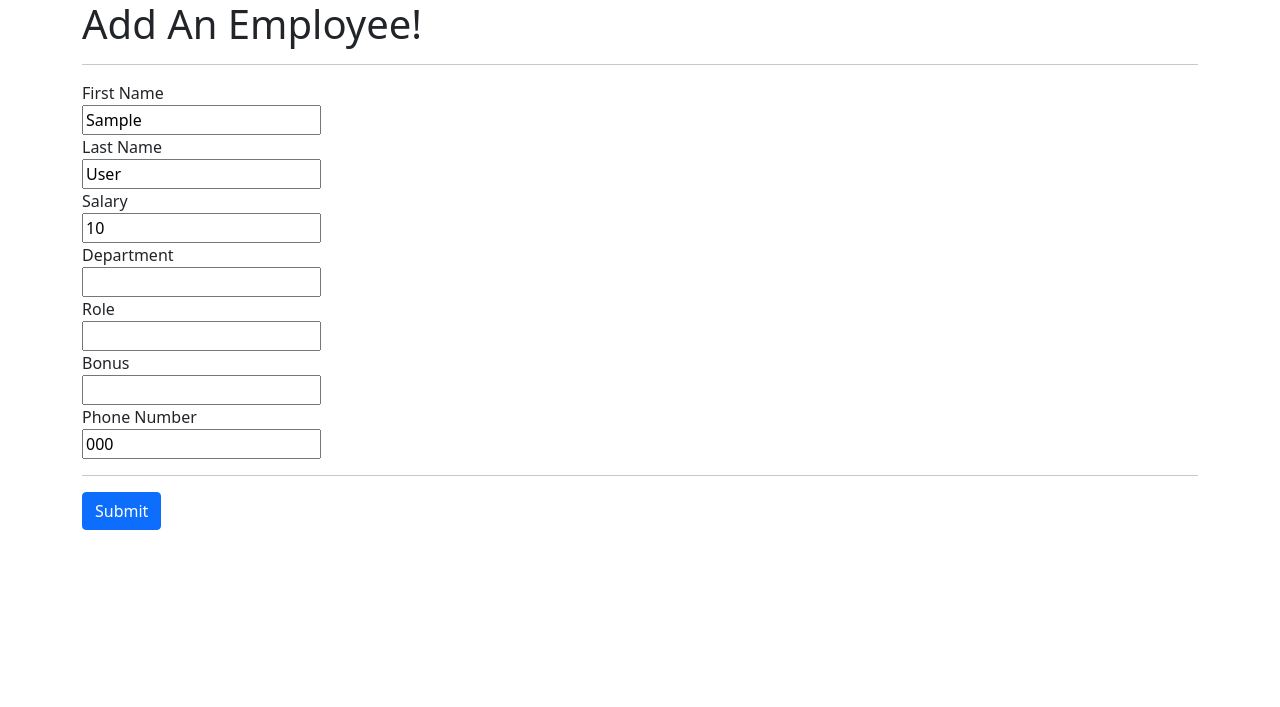
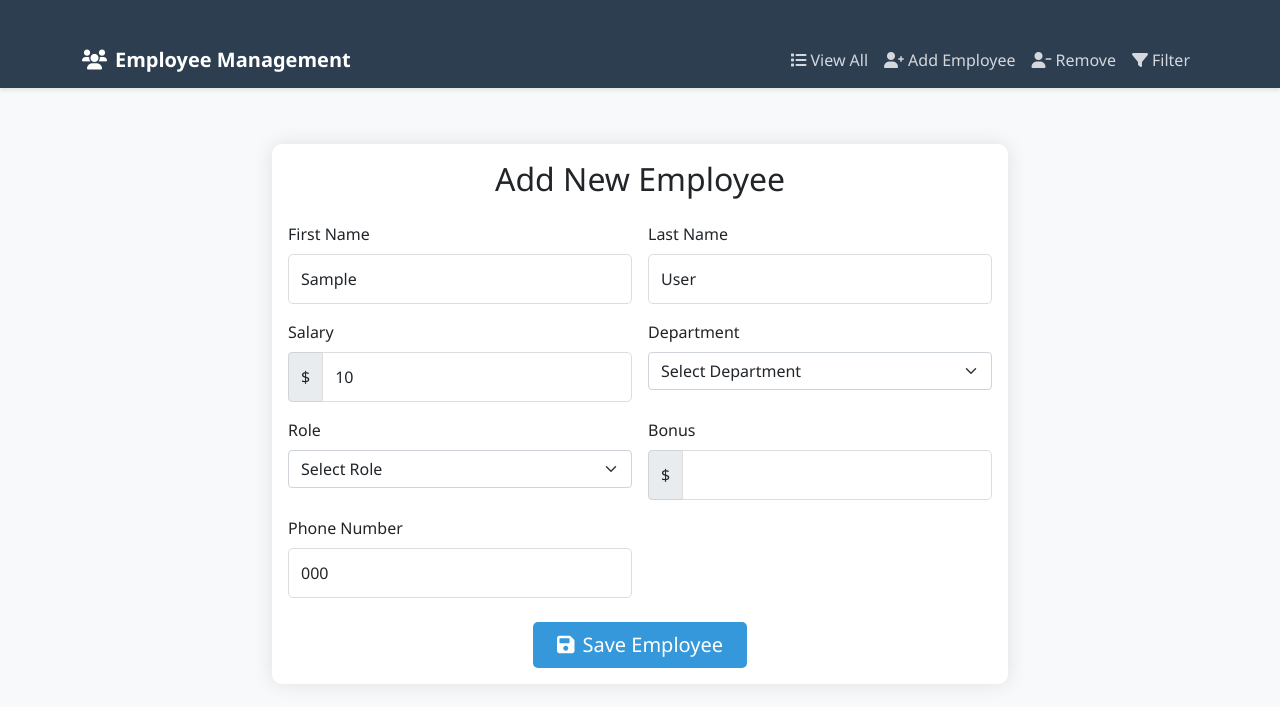
Before and after one commit to tejeshwini18/office_emp_proj, a Django app: template office_emp_proj/emp_app/templates/add_emp.html in a window 1280 px wide. Shown: the top 707 px of the page. Run offline with Django 3.2, Linux system fonts and the light colour scheme; data comes from the database, SQL or seed files in the repository; both versions use the stored data as it was after the commit; the template is opened without the code that fills it: values that come from a table or form of the project are taken from there, most other values are stand-ins (such as "Sample title", 1, 10 or a date in 2020).

Commit message:
Improved UI

```diff
--- a/office_emp_proj/emp_app/templates/add_emp.html
+++ b/office_emp_proj/emp_app/templates/add_emp.html
@@ -1,46 +1,95 @@
-<!DOCTYPE html>
-<html lang="en">
-<head>
-    <meta charset="UTF-8">
-    <title>Add Employee</title>
-    <link href="https://cdn.jsdelivr.net/npm/bootstrap@5.1.3/dist/css/bootstrap.min.css" rel="stylesheet" integrity="sha384-1BmE4kWBq78iYhFldvKuhfTAU6auU8tT94WrHftjDbrCEXSU1oBoqyl2QvZ6jIW3" crossorigin="anonymous">
-</head>
-  <body>
-  <div class="container">
-          <h1>Add An Employee!</h1>
-      <hr>
+{% extends 'base.html' %}
 
-<form action="/add_emp" method="post">
-    {% csrf_token %}
-    <label for="first_name">First Name</label><br>
-    <input type="text" id="first_name" name="first_name" value="{{ first_name }}"><br>
-    <label for="last_name">Last Name</label><br>
-    <input type="text" id="last_name" name = "last_name" value="{{ last_name }}"><br>
-    <label for="salary">Salary</label><br>
-    <input type="number" id="salary" name="salary" value="{{ salary }}"><br>
-    <label for="dept">Department</label><br>
-    <input type="number" id="dept" name="dept" value="{{ dept }}"><br>
-    <label for="role">Role</label><br>
-    <input type="number" id="role" name="role" value="{{ role }}"><br>
-    <label for="bonus">Bonus</label><br>
-    <input type="number" id="bonus" name="bonus" value="{{ bonus }}"><br>
-    <label for="phone">Phone Number</label><br>
-    <input type="number" id="phone" name="phone" value="{{ phone }}"><br>
-    <hr>
-    <button type="submit" class="btn btn-primary">Submit</button>
-</form>
+{% block title %}Add Employee - Office Employee Management System{% endblock %}
 
-  </div>
+{% block content %}
+<div class="row justify-content-center">
+    <div class="col-md-8">
+        <div class="card">
+            <div class="card-body">
+                <h2 class="card-title text-center mb-4">Add New Employee</h2>
 
-    <!-- Optional JavaScript; choose one of the two! -->
+                <form action="/add_emp" method="post">
+                    {% csrf_token %}
+                    <div class="row g-3">
+                        <div class="col-md-6">
+                            <div class="form-group">
+                                <label for="first_name" class="form-label">First Name</label>
+                                <input type="text" class="form-control" id="first_name" name="first_name" value="{{ first_name }}" required>
+                            </div>
+                        </div>
 
-    <!-- Option 1: Bootstrap Bundle with Popper -->
-    <script src="https://cdn.jsdelivr.net/npm/bootstrap@5.1.3/dist/js/bootstrap.bundle.min.js" integrity="sha384-ka7Sk0Gln4gmtz2MlQnikT1wXgYsOg+OMhuP+IlRH9sENBO0LRn5q+8nbTov4+1p" crossorigin="anonymous"></script>
+                        <div class="col-md-6">
+                            <div class="form-group">
+                                <label for="last_name" class="form-label">Last Name</label>
+                                <input type="text" class="form-control" id="last_name" name="last_name" value="{{ last_name }}" required>
+                            </div>
+                        </div>
 
-    <!-- Option 2: Separate Popper and Bootstrap JS -->
-    <!--
-    <script src="https://cdn.jsdelivr.net/npm/@popperjs/core@2.10.2/dist/umd/popper.min.js" integrity="sha384-7+zCNj/IqJ95wo16oMtfsKbZ9ccEh31eOz1HGyDuCQ6wgnyJNSYdrPa03rtR1zdB" crossorigin="anonymous"></script>
-    <script src="https://cdn.jsdelivr.net/npm/bootstrap@5.1.3/dist/js/bootstrap.min.js" integrity="sha384-QJHtvGhmr9XOIpI6YVutG+2QOK9T+ZnN4kzFN1RtK3zEFEIsxhlmWl5/YESvpZ13" crossorigin="anonymous"></script>
-    -->
-  </body>
-</html>
+                        <div class="col-md-6">
+                            <div class="form-group">
+                                <label for="salary" class="form-label">Salary</label>
+                                <div class="input-group">
+                                    <span class="input-group-text">$</span>
+                                    <input type="number" class="form-control" id="salary" name="salary" value="{{ salary }}" required>
+                                </div>
+                            </div>
+                        </div>
+
+                        <div class="col-md-6">
+                            <div class="form-group">
+                                <label for="dept" class="form-label">Department</label>
+                                <select class="form-select" id="dept" name="dept" required>
+                                    <option value="">Select Department</option>
+                                    {% for dept in departments %}
+                                    <option value="{{ dept.id }}" {% if dept.id == dept_id %}selected{% endif %}>
+                                        {{ dept.name }} ({{ dept.location }})
+                                    </option>
+                                    {% endfor %}
+                                </select>
+                            </div>
+                        </div>
+
+                        <div class="col-md-6">
+                            <div class="form-group">
+                                <label for="role" class="form-label">Role</label>
+                                <select class="form-select" id="role" name="role" required>
+                                    <option value="">Select Role</option>
+                                    {% for role in roles %}
+                                    <option value="{{ role.id }}" {% if role.id == role_id %}selected{% endif %}>
+                                        {{ role.name }}
+                                    </option>
+                                    {% endfor %}
+                                </select>
+                            </div>
+                        </div>
+
+                        <div class="col-md-6">
+                            <div class="form-group">
+                                <label for="bonus" class="form-label">Bonus</label>
+                                <div class="input-group">
+                                    <span class="input-group-text">$</span>
+                                    <input type="number" class="form-control" id="bonus" name="bonus" value="{{ bonus }}" required>
+                                </div>
+                            </div>
+                        </div>
+
+                        <div class="col-md-6">
+                            <div class="form-group">
+                                <label for="phone" class="form-label">Phone Number</label>
+                                <input type="tel" class="form-control" id="phone" name="phone" value="{{ phone }}" required>
+                            </div>
+                        </div>
+                    </div>
+
+                    <div class="text-center mt-4">
+                        <button type="submit" class="btn btn-primary btn-lg">
+                            <i class="fas fa-save me-2"></i>Save Employee
+                        </button>
+                    </div>
+                </form>
+            </div>
+        </div>
+    </div>
+</div>
+{% endblock %}
--- /dev/null
+++ b/office_emp_proj/emp_app/templates/base.html
@@ -0,0 +1,128 @@
+<!DOCTYPE html>
+<html lang="en">
+<head>
+    <meta charset="UTF-8">
+    <meta name="viewport" content="width=device-width, initial-scale=1">
+    <title>{% block title %}Office Employee Management System{% endblock %}</title>
+    <link href="https://cdn.jsdelivr.net/npm/bootstrap@5.1.3/dist/css/bootstrap.min.css" rel="stylesheet">
+    <link rel="stylesheet" href="https://cdnjs.cloudflare.com/ajax/libs/font-awesome/6.0.0/css/all.min.css">
+    <style>
+        :root {
+            --primary-color: #2c3e50;
+            --secondary-color: #3498db;
+        }
+
+        body {
+            background-color: #f8f9fa;
+            font-family: 'Segoe UI', Tahoma, Geneva, Verdana, sans-serif;
+        }
+
+        .navbar {
+            background-color: var(--primary-color);
+            box-shadow: 0 2px 4px rgba(0,0,0,0.1);
+        }
+
+        .navbar-brand {
+            color: white !important;
+            font-weight: bold;
+        }
+
+        .nav-link {
+            color: rgba(255,255,255,0.8) !important;
+            transition: color 0.3s ease;
+        }
+
+        .nav-link:hover {
+            color: white !important;
+        }
+
+        .container {
+            padding-top: 2rem;
+        }
+
+        .card {
+            border: none;
+            border-radius: 10px;
+            box-shadow: 0 0 20px rgba(0,0,0,0.1);
+            transition: transform 0.3s ease;
+        }
+
+        .card:hover {
+            transform: translateY(-5px);
+        }
+
+        .btn-primary {
+            background-color: var(--secondary-color);
+            border: none;
+            padding: 0.5rem 1.5rem;
+            border-radius: 5px;
+            transition: all 0.3s ease;
+        }
+
+        .btn-primary:hover {
+            background-color: #2980b9;
+            transform: translateY(-2px);
+        }
+
+        .form-control {
+            border-radius: 5px;
+            border: 1px solid #ddd;
+            padding: 0.75rem;
+        }
+
+        .form-control:focus {
+            border-color: var(--secondary-color);
+            box-shadow: 0 0 0 0.2rem rgba(52, 152, 219, 0.25);
+        }
+
+        .page-header {
+            margin-bottom: 2rem;
+            padding-bottom: 1rem;
+            border-bottom: 2px solid var(--secondary-color);
+        }
+    </style>
+</head>
+<body>
+    <nav class="navbar navbar-expand-lg navbar-dark mb-4">
+        <div class="container">
+            <a class="navbar-brand" href="/">
+                <i class="fas fa-users me-2"></i>Employee Management
+            </a>
+            <button class="navbar-toggler" type="button" data-bs-toggle="collapse" data-bs-target="#navbarNav">
+                <span class="navbar-toggler-icon"></span>
+            </button>
+            <div class="collapse navbar-collapse" id="navbarNav">
+                <ul class="navbar-nav ms-auto">
+                    <li class="nav-item">
+                        <a class="nav-link" href="/all_emp">
+                            <i class="fas fa-list me-1"></i>View All
+                        </a>
+                    </li>
+                    <li class="nav-item">
+                        <a class="nav-link" href="/add_emp">
+                            <i class="fas fa-user-plus me-1"></i>Add Employee
+                        </a>
+                    </li>
+                    <li class="nav-item">
+                        <a class="nav-link" href="/remove_emp">
+                            <i class="fas fa-user-minus me-1"></i>Remove
+                        </a>
+                    </li>
+                    <li class="nav-item">
+                        <a class="nav-link" href="/filter_emp">
+                            <i class="fas fa-filter me-1"></i>Filter
+                        </a>
+                    </li>
+                </ul>
+            </div>
+        </div>
+    </nav>
+
+    <div class="container">
+        {% block content %}
+        {% endblock %}
+    </div>
+
+    <script src="https://cdn.jsdelivr.net/npm/bootstrap@5.1.3/dist/js/bootstrap.bundle.min.js"></script>
+</body>
+</html>
```
Also changed, not shown: office_emp_proj/emp_app/templates/filter_emp.html (+45 -23 lines), office_emp_proj/emp_app/templates/index.html (+54 -30 lines), office_emp_proj/emp_app/templates/remove_emp.html (+25 -17 lines), office_emp_proj/emp_app/templates/view_all_emp.html (+29 -33 lines), office_emp_proj/emp_app/views.py (+7 -1 lines), office_emp_proj/db.sqlite3.
